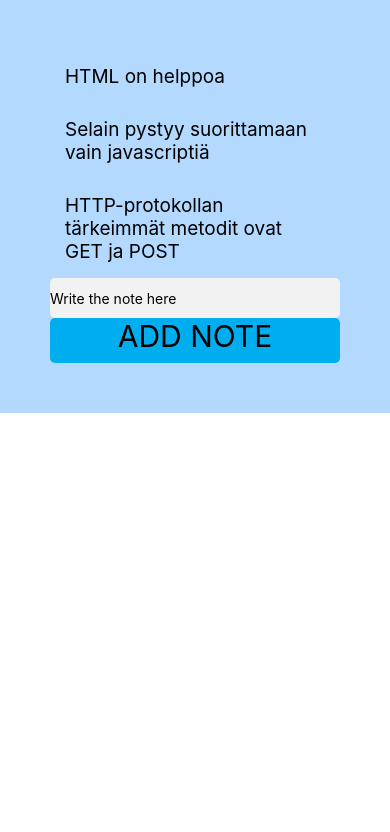
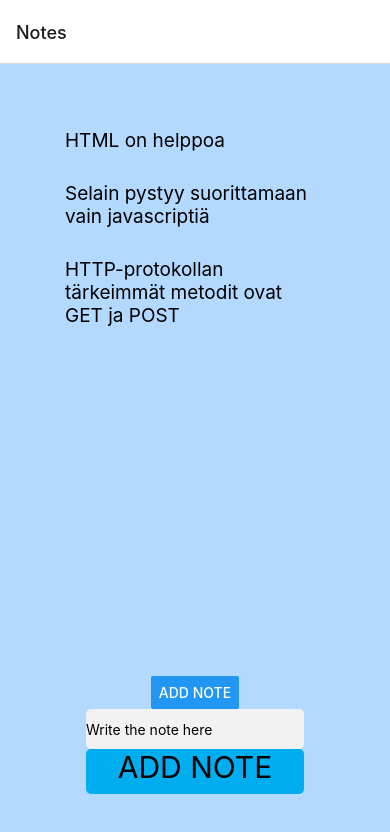
Before and after one commit to LauriReima/Part_4, a React Native app: screen / in a window 390 px wide. Shown: the top 832 px of the page. Built offline with nearby package versions, Linux system fonts and the light colour scheme.

Commit message:
4.7 ei toimi vielä täysin

```diff
--- a/App.js
+++ b/App.js
@@ -1,9 +1,17 @@
 import * as React from "react";
 import { StatusBar } from "expo-status-bar";
-
-import { Text, View, TextInput, Button, ScrollView, TouchableOpacity, Alert } from "react-native";
+import { NavigationContainer } from "@react-navigation/native";
+import {
+  Text,
+  View,
+  TextInput,
+  Button,
+  ScrollView,
+  TouchableOpacity,
+  Alert,
+} from "react-native";
 import styles from "./Styles";
-import { SafeAreaView } from "react-native-safe-area-context";
+import { createNativeStackNavigator } from "@react-navigation/native-stack";
 
 let notes = [
   {
@@ -45,30 +53,29 @@ class NoteList extends React.Component {
       important: Math.random() > 0.5,
       id: this.state.notes.length + 1,
     };
-    const sameNote = this.state.notes.map(n => n.content).includes(noteObject.content)
+    const sameNote = this.state.notes
+      .map((n) => n.content)
+      .includes(noteObject.content);
 
     const notes = this.state.notes.concat(noteObject);
-    {!sameNote ?
-      this.setState({
+    {
+      !sameNote
+        ? this.setState({
             notes: notes,
             newNote: "",
-    }) : Alert.alert('Note allready exists')}
+          })
+        : Alert.alert("Note allready exists");
+    }
+  };
+  render() {
 
-  };
-
-  render() {
     return (
-      <View >
-        <ScrollView >
-          {this.state.notes.map((note) => (
-            <Text
-              key={note.id}
-              style={styles.text}
-              >
-                 {note.content}
-            </Text>
-          ))}
-        </ScrollView>
+      <View style={styles.container}>
+        <Notes
+          notes={this.state.notes}
+          // style={styles.text}
+        />
+        <Button title='Add note' style={{position: 'asbsolute'}} onPress={() => this.props.navigation.navigate('Add note')} />
         <Input
           kirjoitus={this.handleNoteChange}
           arvo={this.state.newNote}
@@ -78,8 +85,20 @@ class NoteList extends React.Component {
     );
   }
 }
-const Input = ({kirjoitus,arvo, paino}) =>{
-  return(
+const lisa = new NoteList().addNote
+const Notes = ({ notes }) => {
+
+  return (
+    <ScrollView >
+      {notes.map((n) => (
+        <Text key={n.id} style={styles.text}>{n.content}</Text>
+      ))}
+    </ScrollView>
+  );
+};
+const Input = ({ kirjoitus, arvo, paino }) => {
+  console.log('lisätty')
+  return (
     <View>
       <TextInput
         style={styles.input}
@@ -87,23 +106,23 @@ const Input = ({kirjoitus,arvo, paino}) =>{
         defaultValue={arvo}
         onChangeText={kirjoitus}
       />
-        <TouchableOpacity
-          style={styles.button}
-          onPress={paino}
-          >
-            <Text style={{textAlign: 'center', fontSize: 30}}>ADD NOTE</Text>
+      <TouchableOpacity style={styles.button} onPress={paino}>
+        <Text style={{ textAlign: "center", fontSize: 30 }}>ADD NOTE</Text>
       </TouchableOpacity>
     </View>
-  )}
+  );
+};
+const Stack = createNativeStackNavigator();
 
 const App = () => {
+
   return (
-      <View style={styles.container}>
-        <NoteList />
-      </View>
-
-
-
+    <NavigationContainer >
+      <Stack.Navigator >
+        <Stack.Screen name="Notes" component={NoteList} />
+        <Stack.Screen name='Add note' component={Input}/>
+      </Stack.Navigator>
+    </NavigationContainer>
   );
 };
 
--- a/Styles.js
+++ b/Styles.js
@@ -7,8 +7,8 @@ const styles = StyleSheet.create({
       backgroundColor: '#b3d9ff',
       alignItems: 'center',
       justifyContent: 'space-around',
-      padding: 50
-
+      padding: 50,
+      height: '100%'
     },
     text: {
       fontSize: 19,
--- a/package.json
+++ b/package.json
@@ -12,6 +12,7 @@
   "dependencies": {
     "@react-native-community/masked-view": "^0.1.11",
     "@react-navigation/native": "^6.0.8",
+    "@react-navigation/native-stack": "^6.5.2",
     "@react-navigation/stack": "^6.1.1",
     "expo": "~44.0.0",
     "expo-status-bar": "~1.2.0",
```
Also changed, not shown: 2 other files (tests, documents, lock files or other folders). Lines whose indentation alone changed are shown as unchanged.
